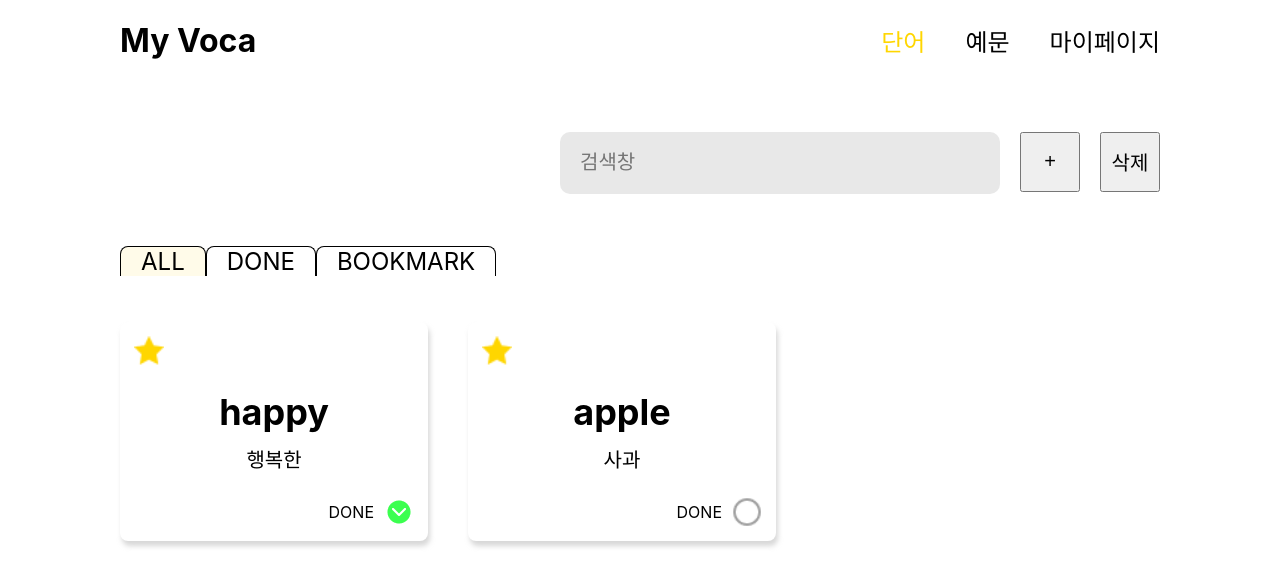
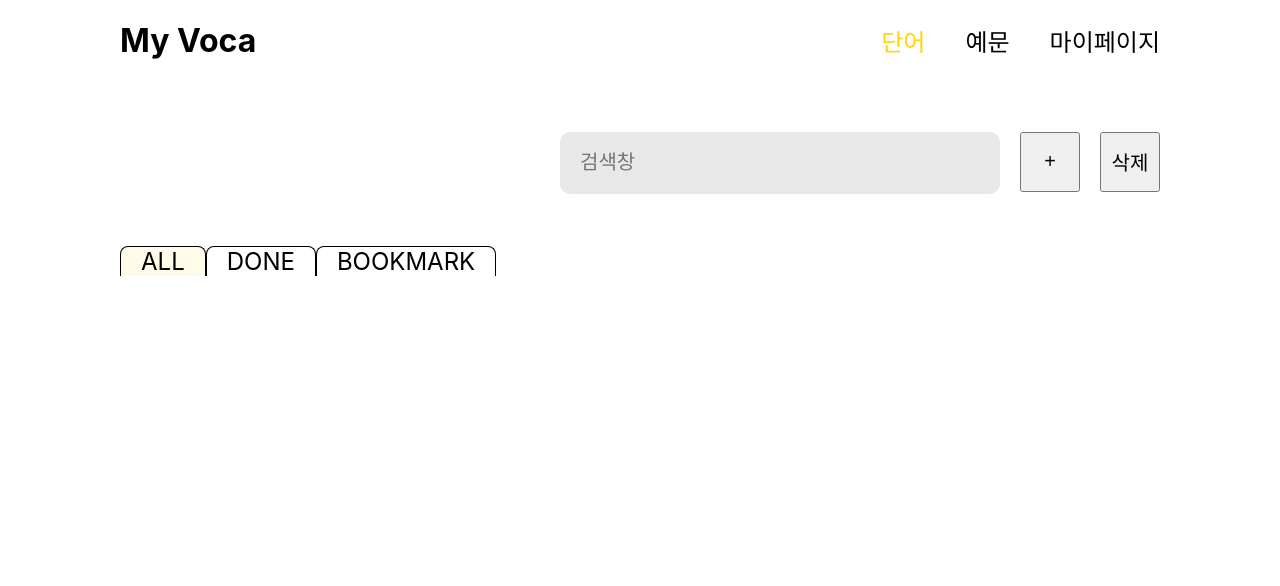
Before and after one commit to jinaoah/my-voca, a React (Create React App) app: page / in a window 1280 px wide. Shown: the top 586 px of the page. Built offline with nearby package versions, Linux system fonts and the light colour scheme.

Commit message:
메뉴 탭별로 데이터 필터 기능

```diff
--- a/src/pages/homepage/AllTab.js
+++ b/src/pages/homepage/AllTab.js
@@ -1,32 +1,39 @@
-import { useCallback, useState } from "react";
+import { useCallback, useEffect, useState } from "react";
 import Card from "../../components/card/Card";
 import "./home.css";
 
-const Alltab = () => {
-    const [wordCards, setWordCards] = useState([
-        { word: "happy", mean: "행복한", isChecked: true, isBookmarked: true },
-        { word: "apple", mean: "사과", isChecked: false, isBookmarked: true },
-        // 다른 카드들도 추가할 수 있음
-      ]);
+const Alltab = ({navigate}) => {
+
+  const allWordCards = Object.keys(localStorage).map(key => {
+    return JSON.parse(localStorage.getItem(key));
+  });
+  const [wordCards, setWordCards] = useState([allWordCards]);
 
   const handleWordCardChange = useCallback((index, updatedWordCard) => {
     const updatedCards = [...wordCards];
     updatedCards[index] = updatedWordCard;
     setWordCards(updatedCards);
-    },[]);
+    localStorage.setItem(updatedWordCard.word, JSON.stringify(updatedWordCard));
 
-    return(
+    console.log('새로고침 ->',JSON.parse(localStorage.getItem(updatedWordCard.word)));
+  }, []);
+
+  return (
     <div className="card-box">
-        {wordCards.map((wordCard, idx) => {
-          return(
+      {allWordCards.map((wordCard, idx) => {
+        return (
           <Card
             wordCard={wordCard}
-                key={wordCard.word}
-                onWordCardChange={(updatedWordCard) => handleWordCardChange(idx, updatedWordCard)}/>
-            );})
+            key={idx}
+            navigate={navigate}
+            onWordCardChange={(updatedWordCard) =>
+              handleWordCardChange(idx, updatedWordCard)
             }
+          />
+        );
+      })}
     </div>
   );
-}
+};
 
 export default Alltab;
--- a/src/pages/homepage/BookmarkTab.js
+++ b/src/pages/homepage/BookmarkTab.js
@@ -3,24 +3,26 @@ import Card from "../../components/card/Card";
 import "./home.css";
 
 const BookmarkTab = () => {
-  const [wordCards, setWordCards] = useState([
-    { word: "happy", mean: "행복한", isChecked: true, isBookmarked: true },
-    { word: "apple", mean: "사과", isChecked: false, isBookmarked: true },
-    // 다른 카드들도 추가할 수 있음
-  ]);
-  const [bookmarkedWordCards, setBookmarkedWordCards] = useState([]);
+  const [wordCards, setWordCards] = useState([]);
 
-  useEffect(() => {
-    setBookmarkedWordCards(wordCards.filter((wordCard) => wordCard.isBookmarked));
-  }, [wordCards]);
+  const allWordCards = Object.keys(localStorage).map(key => {
+    return JSON.parse(localStorage.getItem(key));
+  });
+
+  useEffect(()=>{
+    setWordCards(allWordCards);
+  },[])
 
   const handleWordCardChange = useCallback((index, updatedWordCard) => {
-    const updatedCards = wordCards.map((card, idx) =>
-      idx === index ? updatedWordCard : card
-    );
+    const updatedCards = [...wordCards];
+    updatedCards[index] = updatedWordCard;
     setWordCards(updatedCards);
-  }, [wordCards]);
+    localStorage.setItem(updatedWordCard.word, JSON.stringify(updatedWordCard));
 
+    console.log('새로고침 ->',JSON.parse(localStorage.getItem(updatedWordCard.word)));
+  }, []);
+
+  const bookmarkedWordCards = wordCards.filter(wordCard => wordCard.isBookmarked)
 
   return (
     <div className="card-box">
--- a/src/pages/homepage/DoneTab.js
+++ b/src/pages/homepage/DoneTab.js
@@ -1,8 +1,44 @@
+import React, { useCallback, useState, useEffect } from "react";
+import Card from "../../components/card/Card";
+import "./home.css";
 
 const DoneTab = () => {
-    return(
-        <div>DoneTab</div>
-    );
-}
+  const [wordCards, setWordCards] = useState([]);
+
+  const allWordCards = Object.keys(localStorage).map(key => {
+    return JSON.parse(localStorage.getItem(key));
+  });
+
+  useEffect(()=>{
+    setWordCards(allWordCards);
+  },[])
+
+  const handleWordCardChange = useCallback((index, updatedWordCard) => {
+    const updatedCards = [...wordCards];
+    updatedCards[index] = updatedWordCard;
+    setWordCards(updatedCards);
+    localStorage.setItem(updatedWordCard.word, JSON.stringify(updatedWordCard));
+
+    console.log('새로고침 ->',JSON.parse(localStorage.getItem(updatedWordCard.word)));
+  }, []);
+
+  const DoneWordCards = wordCards.filter(wordCard => wordCard.isChecked);
+
+  return (
+    <div className="card-box">
+      {DoneWordCards.map((wordCard, idx) => {
+        return (
+          <Card
+            wordCard={wordCard}
+            key={idx}
+            onWordCardChange={(updatedWordCard) =>
+              handleWordCardChange(idx, updatedWordCard)
+            }
+          />
+        );
+      })}
+    </div>
+  );
+};
 
 export default DoneTab;
--- a/src/pages/homepage/home.js
+++ b/src/pages/homepage/home.js
@@ -10,8 +10,7 @@ const Home = () => {
     <div>
       <Header navigate={navigate}/>
       <SearchBox />
-      <Tab />
-
+      <Tab navigate={navigate}/>
     </div>
   );
 };
```
Lines whose indentation alone changed are shown as unchanged.
